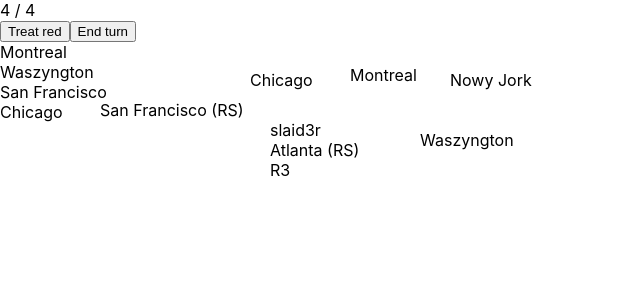
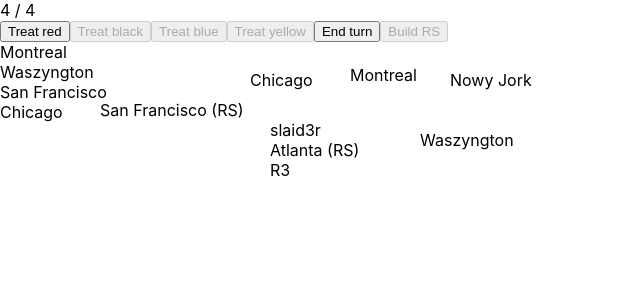
Before and after one commit to ngraczewski/pademic-tribute, a React (Create React App) app: page / in a window 1280 px wide. Shown: the top 300 px of the page, without its empty margins (0-640 px from the left). Built offline with nearby package versions, Linux system fonts and the light colour scheme.

Commit message:
Updated player actions

```diff
--- a/src/App.tsx
+++ b/src/App.tsx
@@ -20,9 +20,8 @@ export const PandemicTribute = (): JSX.Element => {
         <>
           <ActionsCounter />
           <PlayerActions />
-          <EndTurnButton />
           <PlayerHand />
-          <Board></Board>
+          <Board />
         </>
       )}
     </>
--- a/src/components/PlayerActions.tsx
+++ b/src/components/PlayerActions.tsx
@@ -1,30 +1,42 @@
 import React from "react";
-import { useDispatch, useSelector } from "react-redux";
-import { treatDiseaseAction } from "../redux/actions";
+import { useSelector, useDispatch } from "react-redux";
+import {
+  treatDiseaseAction,
+  buildResearchStationAction,
+} from "../redux/actions";
 import { currentCitySelector } from "../redux/selectors/citiesSelectors";
-import { City } from "../models/City";
+import { Disease } from "../models/Disease";
+import { EndTurnButton } from "./EndTurnButton";
+import { canBuildResearchStationSelector } from "../redux/selectors/userActionsSelectors";
 
 export const PlayerActions = (): JSX.Element => {
+  const currentCity = useSelector(currentCitySelector);
+  const canBuildResearchStation = useSelector(canBuildResearchStationSelector);
+
   const dispatch = useDispatch();
-  const currentCity = useSelector(currentCitySelector);
+  const treatDisease = (disease: Disease) =>
+    dispatch(treatDiseaseAction(disease));
+  const buildResearchStation = () => dispatch(buildResearchStationAction());
 
-  const treatDisease = (disease: keyof City["diseases"]) =>
-    dispatch(treatDiseaseAction(disease));
-
-  const diseases: (keyof City["diseases"])[] = [
-    "red",
-    "black",
-    "blue",
-    "yellow",
-  ];
+  const diseases: Disease[] = ["red", "black", "blue", "yellow"];
 
   return (
     <>
-      {diseases.map((d) =>
-        currentCity?.diseases[d] ? (
-          <button onClick={() => treatDisease(d)}>Treat {d}</button>
-        ) : null
-      )}
+      {diseases.map((d) => (
+        <button
+          disabled={!currentCity?.diseases[d]}
+          onClick={() => treatDisease(d)}
+        >
+          Treat {d}
+        </button>
+      ))}
+      <EndTurnButton />
+      <button
+        disabled={!canBuildResearchStation}
+        onClick={buildResearchStation}
+      >
+        Build RS
+      </button>
     </>
   );
 };
```
